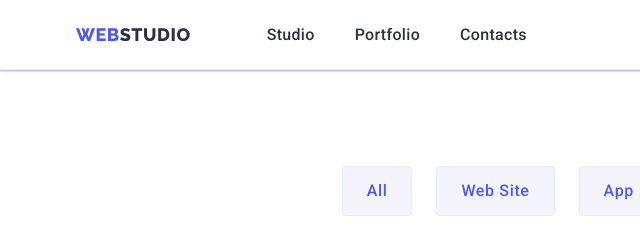
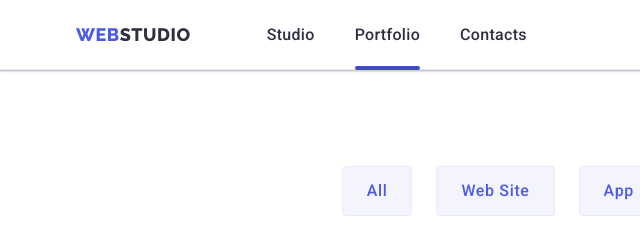
Before and after one commit to BohdanBaksheiev93/goit-markup-hw-05, a plain HTML site: page portfolio.html in a window 1280 px wide. Shown: the top 240 px of the page, 0-640 px from the left. Drawn offline with nearby package versions, Linux system fonts and the light colour scheme.

Commit message:
Update portfolio.html

```diff
--- a/portfolio.html
+++ b/portfolio.html
@@ -21,7 +21,7 @@
                         <a class="menu_link link" href="./index.html">Studio</a>
                     </li>
                     <li class="menu_item">
-                        <a class="menu_link link" href="./portfolio.html">Portfolio</a>
+                        <a class="menu_link active link" href="./portfolio.html">Portfolio</a>
                     </li>
                     <li class="menu_item">
                         <a class="menu_link link" href="">Contacts</a>
```
